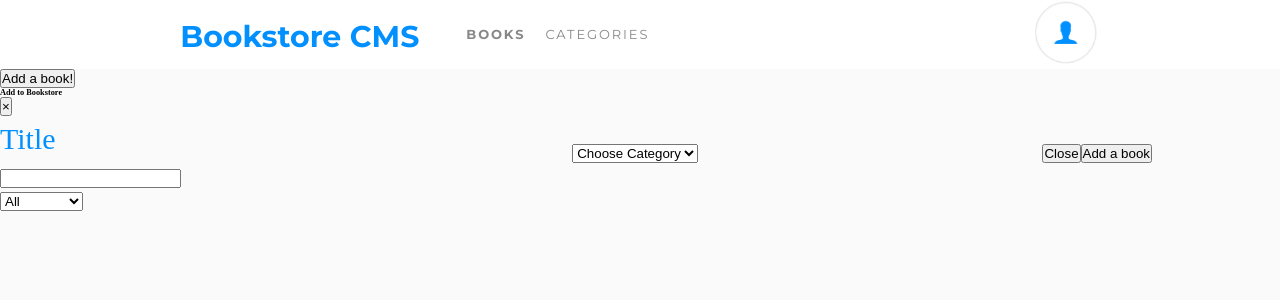
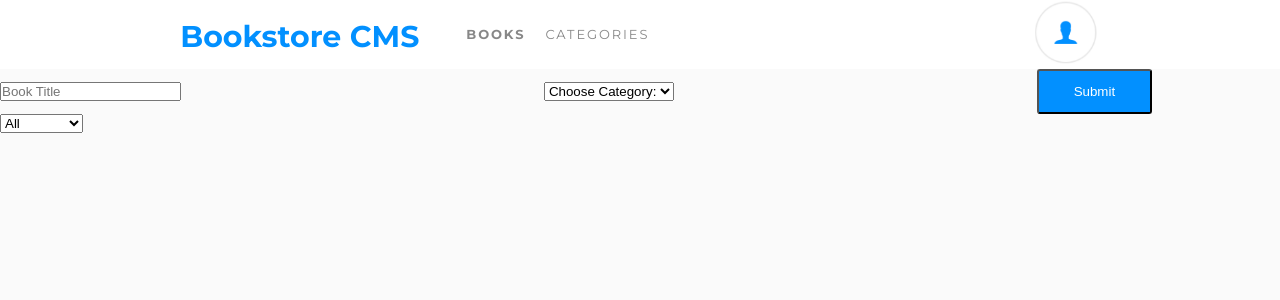
Before and after one commit to jebitok-dev/bookstore, a React (Create React App) app: page / in a window 1280 px wide. Shown: the top 300 px of the page. Built offline with nearby package versions, Linux system fonts and the light colour scheme.

Commit message:
Add Changes to BookForm

```diff
--- a/src/containers/BooksForm.js
+++ b/src/containers/BooksForm.js
@@ -1,5 +1,4 @@
 import React from 'react';
-import { v4 as uuidv4 } from 'uuid';
 import { connect } from 'react-redux';
 import PropTypes from 'prop-types';
 import { addBook } from '../actions/index';
@@ -38,50 +37,41 @@ handleSubmit = (e) => {
 }
 
 render() {
-  const stringId = 'category';
   const categories = ['Action', 'Biography', 'History', 'Horror', 'Kids', 'Learning', 'Sci-Fi'];
-  const renderCategories = categories.map((item, id) => (
-    <option key={uuidv4()} id={stringId + id.toString()} value={item}>{item}</option>
-  ));
+  const { title, category } = this.state;
 
-  /* eslint-disable */
   return (
-    <div>
-      <button type="button" className="addBook btn btn-primary" data-toogle="modal" data-target="#exampleModal">
-        Add a book!
-      </button>
-      <div className="modal fade" id="exampleModal" tabIndex="-1" role="dialog" aria-labelledby="exampleModalLabel" aria-hidden="true">
-        <div className="modal-dialog" role="document">
-          <div className="modal-content">
-            <div className="modal-header">
-              <h5 className="modal-title" id="exampleModalLabel">Add to Bookstore</h5>
-              <button type="button" className="close" data-dismiss="modal" aria-label="Close">
-                <span aria-hidden="true">&times;</span>
-              </button>
-            </div>
-            <div className="modal-body">
-              <form id="bookForm" name="updateTaskForm">
-                <div className="title">
-                  <label htmlFor="fname">Title</label>
-                  <br />
-                  <input type="text" id="fname" name="title" ref={(node) => (this.inputNode = node)} />
-                  <br />
-                </div>
-                <div className="dropdown">
-                  <select className="custom-select" id="category" onChange={this.handleChange}>
-                    <option selected>Choose Category</option>
-                    {renderCategories}
-                  </select>
-                </div>
-                <div className="modal-footer">
-                  <button type="button" className="btn btn-secondary" data-dismiss="modal">Close</button>
-                  <button type="submit" className="btn btn-primary" onClick={this.handleSubmit}>Add a book</button>
-                </div>
-              </form>
-            </div>
-          </div>
-        </div>
-      </div>
+    <div className="book-form">
+      <form>
+        <input
+          type="text"
+          id="title"
+          name="title"
+          onChange={this.handleChange}
+          value={title}
+          placeholder="Book Title"
+        />
+        <select
+          className="custom-select"
+          id="category"
+          value={category}
+          onChange={this.handleChange}
+        >
+          <option selected>Choose Category:</option>
+          {categories.map((item) => (
+            <option item={item} key={item}>
+              {item}
+            </option>
+          ))}
+        </select>
+        <button
+          type="submit"
+          className="book-submit"
+          onClick={this.handleSubmit}
+        >
+          Submit
+        </button>
+      </form>
     </div>
   );
 }
```
